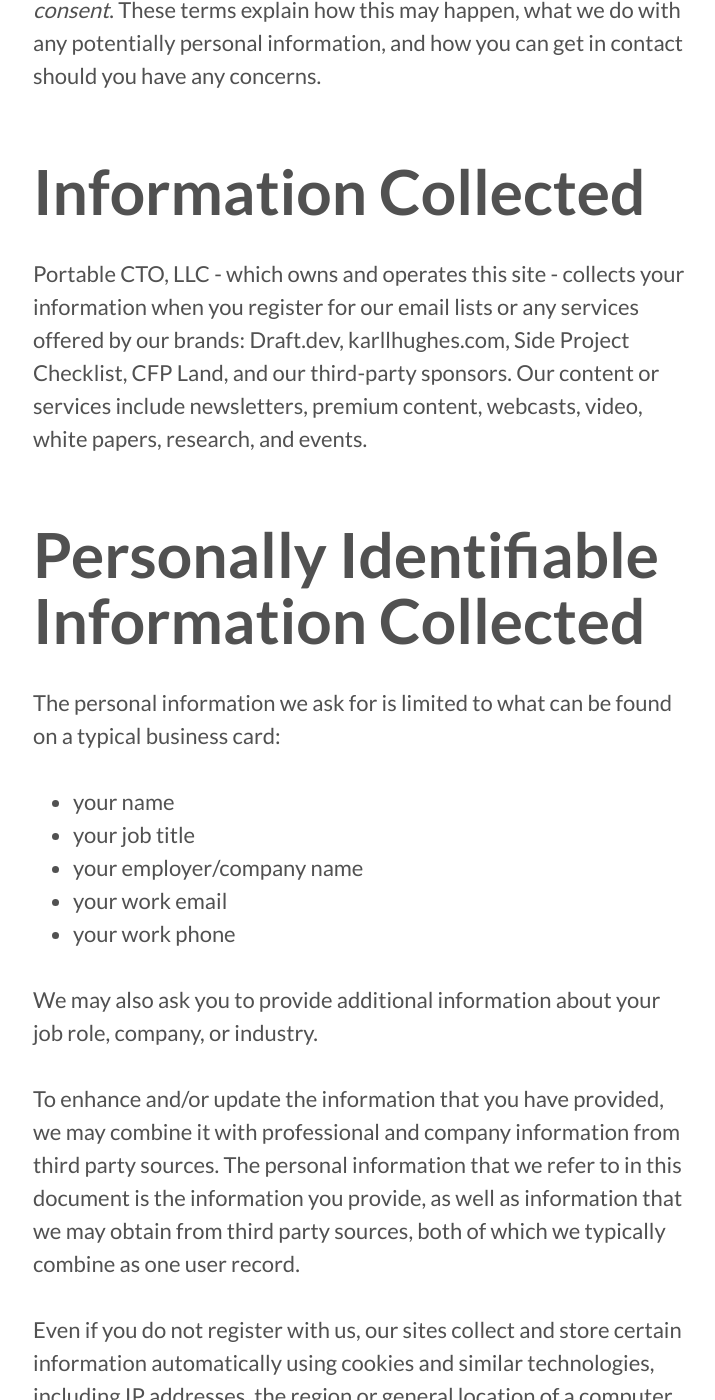
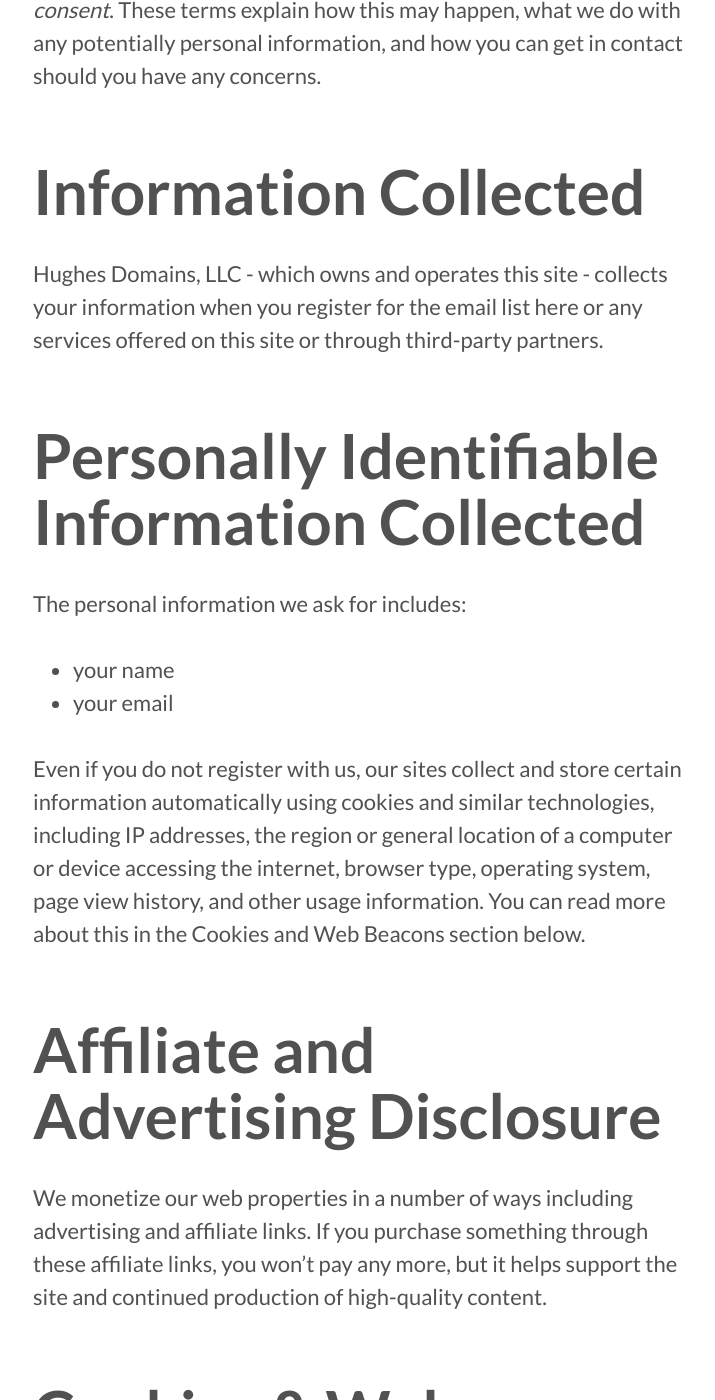
Before and after one commit to karllhughes/personal-blog-5, a Jekyll site: the page built from privacy.md, in a window 1280 px wide and 1400 px high, scrolled down 494 px. Shown: the whole window, without its empty margins (277-992 px from the left). Built offline with Jekyll 4.4.1, drawn with Linux system fonts in a browser that asks for light colours; some of the changed text lies outside the part shown.

Commit message:
Update privacy.md

```diff
--- a/privacy.md
+++ b/privacy.md
@@ -4,27 +4,20 @@
 permalink: /privacy/
 ---
 
-*Updated 12/22/20*
+*Updated 06/07/21*
 
 We want to protect your privacy. In order to operate, our web sites and business operations may gather information about you _with your consent_. These terms explain how this may happen, what we do with any potentially personal information, and how you can get in contact should you have any concerns.
 
 ## Information Collected
 
-Portable CTO, LLC - which owns and operates this site - collects your information when you register for our email lists or any services offered by our brands: Draft.dev, karllhughes.com, Side Project Checklist, CFP Land, and our third-party sponsors. Our content or services include newsletters, premium content, webcasts, video, white papers, research, and events.
+Hughes Domains, LLC - which owns and operates this site - collects your information when you register for the email list here or any services offered on this site or through third-party partners.
 
 ## Personally Identifiable Information Collected
 
-The personal information we ask for is limited to what can be found on a typical business card:
+The personal information we ask for includes:
 
 -   your name
--   your job title
--   your employer/company name
--   your work email
--   your work phone
-
-We may also ask you to provide additional information about your job role, company, or industry.
-
-To enhance and/or update the information that you have provided, we may combine it with professional and company information from third party sources. The personal information that we refer to in this document is the information you provide, as well as information that we may obtain from third party sources, both of which we typically combine as one user record.
+-   your email
 
 Even if you do not register with us, our sites collect and store certain information automatically using cookies and similar technologies, including IP addresses, the region or general location of a computer or device accessing the internet, browser type, operating system, page view history, and other usage information. You can read more about this in the Cookies and Web Beacons section below.
 
@@ -33,7 +26,7 @@
 
 ## Cookies & Web Beacons
 
-Portable CTO, LLC, its advertisers or analytics partners may send a [cookie](http://www.webopedia.com/TERM/c/cookie.html) to your computer or use [web beacons](http://www.webopedia.com/TERM/W/Web_beacon.html) to gather statistical information. A cookie does not personally identify you. It is simply a way to know that a particular web browser was used to visit our sites. A web beacon does not personally identify you. It is simply a way to automatically send information about pages and content used to an analysis tool.
+Hughes Domains, LLC, its advertisers or analytics partners may send a [cookie](http://www.webopedia.com/TERM/c/cookie.html) to your computer or use [web beacons](http://www.webopedia.com/TERM/W/Web_beacon.html) to gather statistical information. A cookie does not personally identify you. It is simply a way to know that a particular web browser was used to visit our sites. A web beacon does not personally identify you. It is simply a way to automatically send information about pages and content used to an analysis tool.
 
 Cookies and web beacons allows us to understand things such as whether a particular web browser is spending much time on our sites, visiting several times per month and other types of analysis. If you never provide us with personally identifiable information, then your visits -- despite us using cookies or web beacons -- are anonymous. We don't know the actual person linked with the cookie. It's like having a library card but never having to provide your name, address or phone number to check out books. The books are checked out by someone using a particular library card number, but who owns that number isn't known. If you do provide personally identifiable information, then potentially we could link that with your cookie, then gather the visits with web beacons and understand how you personally have acted when visiting our web site.
 
@@ -41,10 +34,10 @@
 
 ## What We Do with Your Personal Information
 
-Portable CTO, LLC has a legitimate business interest to keep its customers, audience, and contacts informed of our latest products, content, and services. We process customer and client personal information and use direct marketing as part of this legitimate interest. Personal information you provide may be used to:
+Hughes Domains, LLC has a legitimate business interest to keep its customers, audience, and contacts informed of our latest products, content, and services. We process customer and client personal information and use direct marketing as part of this legitimate interest. Personal information you provide may be used to:
 
 -   Send you something you've requested, such as email newsletter
--   Send you information from Portable CTO, LLC that we think you'll be interested in
+-   Send you information from Hughes Domains, LLC that we think you'll be interested in
 -   Send you information from our advertisers
 -   Target advertising based on your interests
 
@@ -52,10 +45,7 @@
 
 ## When and How We Share Your Personal Information with Others
 
-Portable CTO, LLC may share your personal information to deliver content and services from our sites, affiliated companies and third parties that might interest you; including sponsored content and events, for business operations, and to comply with valid legal processes.
-
-- We may share your information with advertisers, partners, and sponsors when you give permission and agree to our terms and privacy policy by registering for content or services offered by Portable CTO, LLC and our sponsors.
-- We need to provide your information to other companies in order to deliver the services you want from us, such as having an email list sent out and managing your email preferences, or to process your event order. In these cases, the information is used only for the specific service you wanted from us.
+We need to provide your information to other companies in order to deliver the services you want from us, such as having an email list sent out and managing your email preferences, or to process your event order. In these cases, the information is used only for the specific service you wanted from us.
 
 We may also aggregate information and disclose it to advertisers and other third parties for marketing, promotional, and other purposes. In these cases, we do NOT disclose any personally identifiable information as part of this. Use of your contact data by others is governed by the terms and conditions of their Privacy Policy.
 
```
Also changed, not shown: other parts of privacy.md (+1 -1 lines).
